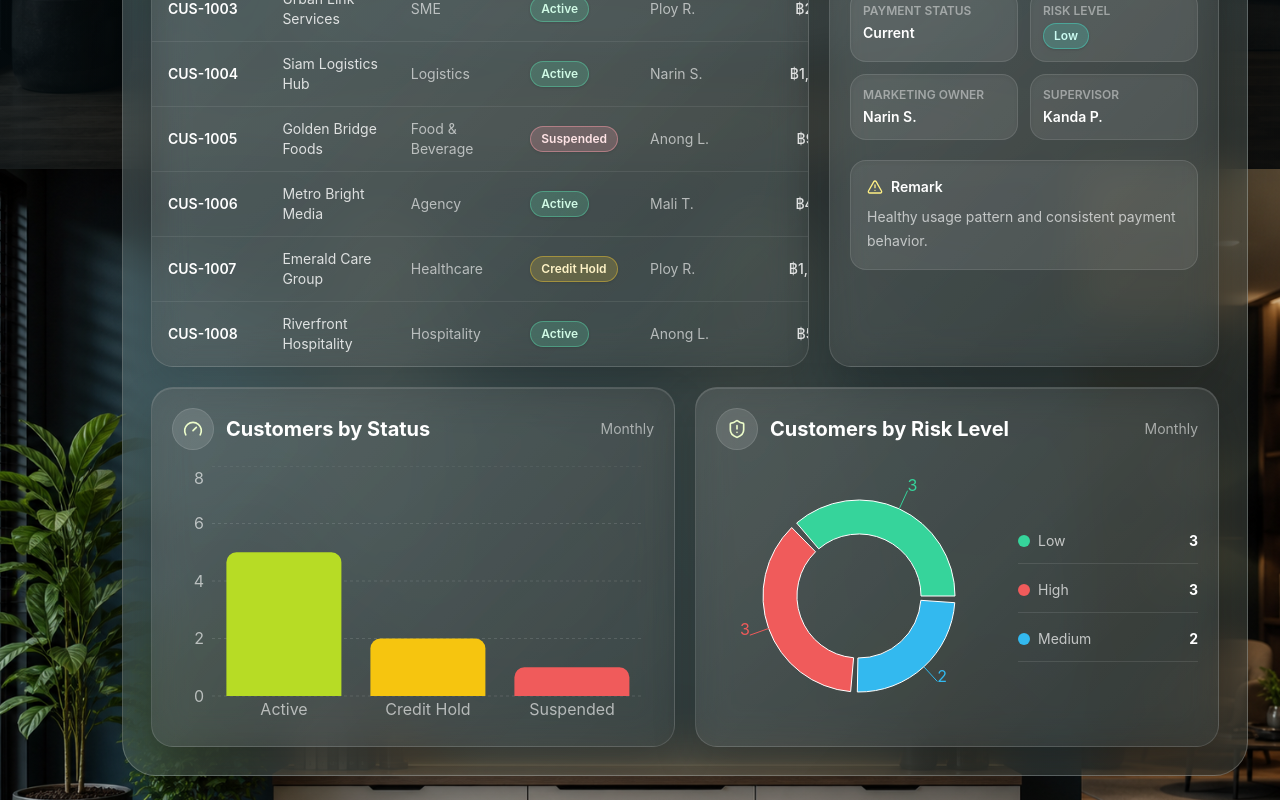
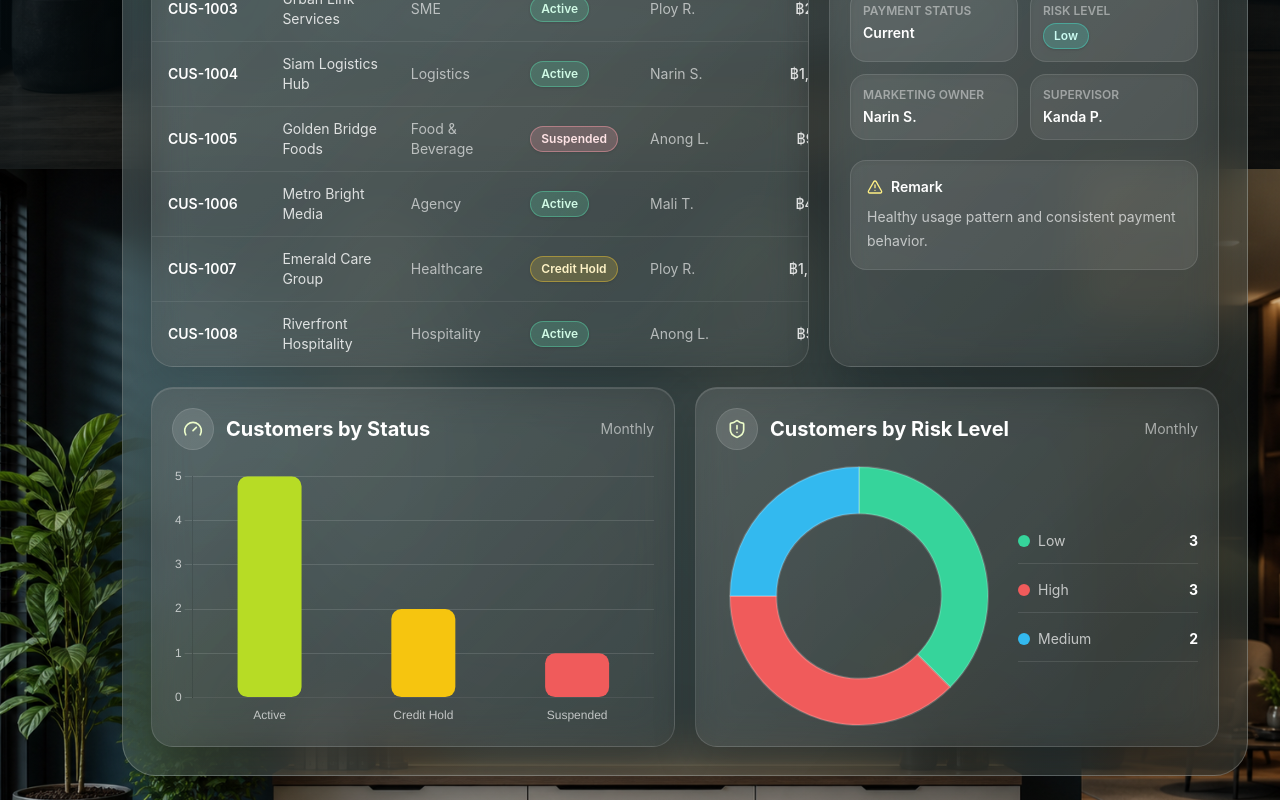
Before and after one commit to SuphakidS/customer-status-dashboard, a React (Vite) app: page / in a window 1280 px wide. Shown: the part 631-1431 px from the top of the page. Built offline with nearby package versions, Linux system fonts and the light colour scheme.

Commit message:
Switch dashboard charts to Chart.js

```diff
--- a/src/App.jsx
+++ b/src/App.jsx
@@ -13,19 +13,26 @@ import {
   Users
 } from "lucide-react";
 import {
-  Bar,
-  BarChart,
-  CartesianGrid,
-  Cell,
-  Pie,
-  PieChart,
-  ResponsiveContainer,
-  Tooltip,
-  XAxis,
-  YAxis
-} from "recharts";
+  ArcElement,
+  BarElement,
+  CategoryScale,
+  Chart as ChartJS,
+  Legend,
+  LinearScale,
+  Tooltip
+} from "chart.js";
+import { Bar, Doughnut } from "react-chartjs-2";
 import officeBg from "./assets/glass-office-bg.png";
 import { mockCustomers } from "./data/mockCustomers";
+
+ChartJS.register(
+  ArcElement,
+  BarElement,
+  CategoryScale,
+  LinearScale,
+  Legend,
+  Tooltip
+);
 
 const statusStyles = {
   Active: "border-emerald-300/40 bg-emerald-300/18 text-emerald-100",
@@ -133,6 +140,34 @@ function App() {
 
   const statusChartData = countByField(mockCustomers, "status");
   const riskChartData = countByField(mockCustomers, "riskLevel");
+
+  const statusBarData = {
+    labels: statusChartData.map((entry) => entry.name),
+    datasets: [
+      {
+        label: "Customers",
+        data: statusChartData.map((entry) => entry.value),
+        backgroundColor: statusChartData.map((entry) => chartColors[entry.name]),
+        borderRadius: 10,
+        borderSkipped: false,
+        maxBarThickness: 64
+      }
+    ]
+  };
+
+  const riskDoughnutData = {
+    labels: riskChartData.map((entry) => entry.name),
+    datasets: [
+      {
+        data: riskChartData.map((entry) => entry.value),
+        backgroundColor: riskChartData.map((entry) => chartColors[entry.name]),
+        borderColor: "rgba(255, 255, 255, 0.18)",
+        borderWidth: 2,
+        hoverOffset: 8,
+        cutout: "64%"
+      }
+    ]
+  };
 
   return (
     <main
@@ -368,41 +403,16 @@ function App() {
 
           <section className="mt-5 grid gap-5 lg:grid-cols-2">
             <ChartCard title="Customers by Status" icon={Gauge}>
-              <ResponsiveContainer width="100%" height={260}>
-                <BarChart data={statusChartData} margin={{ left: -20, right: 10 }}>
-                  <CartesianGrid strokeDasharray="3 3" stroke="rgba(255,255,255,.12)" vertical={false} />
-                  <XAxis dataKey="name" tickLine={false} axisLine={false} stroke="rgba(255,255,255,.62)" />
-                  <YAxis allowDecimals={false} tickLine={false} axisLine={false} stroke="rgba(255,255,255,.62)" />
-                  <Tooltip contentStyle={tooltipStyle} labelStyle={{ color: "#fff" }} />
-                  <Bar dataKey="value" radius={[10, 10, 0, 0]}>
-                    {statusChartData.map((entry) => (
-                      <Cell key={entry.name} fill={chartColors[entry.name]} />
-                    ))}
-                  </Bar>
-                </BarChart>
-              </ResponsiveContainer>
+              <div className="h-[260px]">
+                <Bar data={statusBarData} options={barChartOptions} />
+              </div>
             </ChartCard>
 
             <ChartCard title="Customers by Risk Level" icon={ShieldAlert}>
               <div className="grid items-center gap-4 md:grid-cols-[minmax(0,1fr)_180px]">
-                <ResponsiveContainer width="100%" height={260}>
-                  <PieChart>
-                    <Pie
-                      data={riskChartData}
-                      dataKey="value"
-                      nameKey="name"
-                      innerRadius={62}
-                      outerRadius={96}
-                      paddingAngle={4}
-                      label
-                    >
-                      {riskChartData.map((entry) => (
-                        <Cell key={entry.name} fill={chartColors[entry.name]} />
-                      ))}
-                    </Pie>
-                    <Tooltip contentStyle={tooltipStyle} labelStyle={{ color: "#fff" }} />
-                  </PieChart>
-                </ResponsiveContainer>
+                <div className="h-[260px]">
+                  <Doughnut data={riskDoughnutData} options={doughnutChartOptions} />
+                </div>
                 <div className="space-y-4">
                   {riskChartData.map((entry) => (
                     <span
@@ -429,12 +439,53 @@ function App() {
   );
 }
 
-const tooltipStyle = {
-  background: "rgba(20, 32, 36, 0.86)",
-  border: "1px solid rgba(255, 255, 255, 0.16)",
-  borderRadius: "14px",
-  color: "#fff",
-  boxShadow: "0 18px 45px rgba(0, 0, 0, 0.28)"
+const chartTextColor = "rgba(255, 255, 255, 0.68)";
+const chartGridColor = "rgba(255, 255, 255, 0.12)";
+
+const barChartOptions = {
+  responsive: true,
+  maintainAspectRatio: false,
+  plugins: {
+    legend: { display: false },
+    tooltip: {
+      backgroundColor: "rgba(20, 32, 36, 0.9)",
+      borderColor: "rgba(255, 255, 255, 0.16)",
+      borderWidth: 1,
+      cornerRadius: 14,
+      titleColor: "#fff",
+      bodyColor: "#fff",
+      padding: 12
+    }
+  },
+  scales: {
+    x: {
+      grid: { display: false },
+      ticks: { color: chartTextColor }
+    },
+    y: {
+      beginAtZero: true,
+      precision: 0,
+      grid: { color: chartGridColor },
+      ticks: { color: chartTextColor, stepSize: 1 }
+    }
+  }
+};
+
+const doughnutChartOptions = {
+  responsive: true,
+  maintainAspectRatio: false,
+  plugins: {
+    legend: { display: false },
+    tooltip: {
+      backgroundColor: "rgba(20, 32, 36, 0.9)",
+      borderColor: "rgba(255, 255, 255, 0.16)",
+      borderWidth: 1,
+      cornerRadius: 14,
+      titleColor: "#fff",
+      bodyColor: "#fff",
+      padding: 12
+    }
+  }
 };
 
 function DetailItem({ label, value }) {
```
Also changed, not shown: package.json (+6 -6 lines), 1 other file (tests, documents, lock files or other folders).
